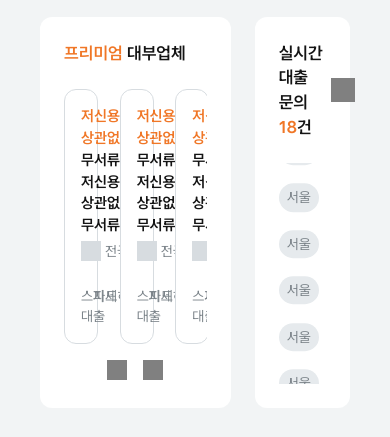
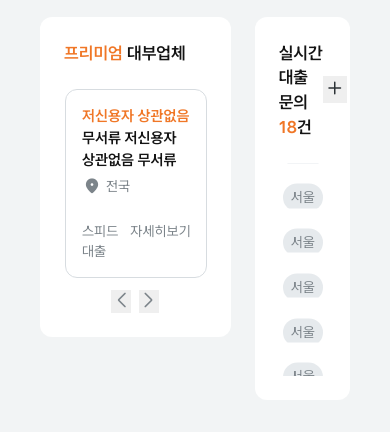
Before and after one commit to zegiha/loan_website, a Next.js app: page / in a window 390 px wide. Shown: the part 1357-1794 px from the top of the page. Built offline with nearby package versions, Linux system fonts and the light colour scheme.

Commit message:
feat: PremiumBannerAndRealTimeLoanSection의 아이콘 적용 및 반응형 대응

```diff
--- a/components/molecules/premiumCard/PremiumCard.tsx
+++ b/components/molecules/premiumCard/PremiumCard.tsx
@@ -2,6 +2,7 @@ import Typo from "@/components/atoms/typo/Typo";
 import style from './premiumCard.module.scss';
 import {Col, Divider, Row} from "@/components/atoms/layout";
 import {semantic} from "@/shared/color";
+import {LocationIcon} from "@/components/atoms/icons";
 
 export default function PremiumCard() {
   return (
@@ -14,7 +15,11 @@ export default function PremiumCard() {
           무서류 저신용자 상관없음 무서류
         </Typo.Contents>
         <Row gap={4} alignItems={'center'}>
-          <div style={{width: 20, height: 20}} className={semantic.containerContainerHighest}/>
+          <LocationIcon
+            size={20}
+            color={'dim'}
+            fill
+          />
           <Typo.Contents color={'dim'}>
             전국
           </Typo.Contents>
--- a/components/molecules/section/Section.tsx
+++ b/components/molecules/section/Section.tsx
@@ -2,9 +2,18 @@ import style from './section.module.scss';
 import {Col} from "@/components/atoms/layout";
 import {semantic} from "@/shared/color";
 
-export default function Section({backgroundColor, children}: {backgroundColor?: 'surface' | 'surfaceDim', children: React.ReactNode}) {
+export default function Section({
+  backgroundColor,
+  children,
+  ref
+}: {
+  backgroundColor?: 'surface' | 'surfaceDim',
+  children: React.ReactNode,
+  ref?: React.MutableRefObject<HTMLDivElement | null>
+}) {
   return (
     <Col
+      ref={ref}
       width={'fill'}
       gap={24}
       className={`${style.section} ${backgroundColor === 'surface' ? semantic.surfaceSurface : semantic.surfaceSurfaceDim}`}
--- a/components/organisms/premiumBanner/PremiumBanner.tsx
+++ b/components/organisms/premiumBanner/PremiumBanner.tsx
@@ -3,15 +3,48 @@
 import {Swiper, SwiperSlide} from "swiper/react";
 import {Navigation, Autoplay} from "swiper/modules";
 import PremiumCard from "@/components/molecules/premiumCard/PremiumCard";
-import {useRef} from "react";
+import {useEffect, useRef, useState} from "react";
 import type { Swiper as SwiperType } from "swiper";
 import {BaseButton, iconButton} from "@/components/atoms/inputs";
 import {Col, Row} from "@/components/atoms/layout";
+import {ArrowIcon} from "@/components/atoms/icons";
 
-export default function PremiumBanner({cardNumber}: {cardNumber: number}) {
+export default function PremiumBanner({defaultCardNumber}: {defaultCardNumber: number}) {
   const swiperRef = useRef<SwiperType>();
+  const [cardNumber, setCardNumber] = useState(defaultCardNumber);
+  const wrapperRef = useRef<HTMLDivElement | null>(null);
+
+  useEffect(() => {
+    const handleResize = () => {
+      if (wrapperRef.current) {
+        const width = wrapperRef.current.offsetWidth;
+
+        if (width > 538 && cardNumber !== defaultCardNumber) {
+          setCardNumber(defaultCardNumber);
+        } else if (378 < width && width <= 538 && cardNumber !== 2) {
+          setCardNumber(2);
+        } else if (width <= 378 && cardNumber !== 1) {
+          setCardNumber(1);
+        }
+      }
+    };
+
+    handleResize();
+
+    window.addEventListener('resize', handleResize);
+
+    return () => {
+      window.removeEventListener('resize', handleResize);
+    };
+  }, [defaultCardNumber, cardNumber]);
+
   return (
-    <Col gap={12} width={'fill'} alignItems={'center'}>
+    <Col
+      ref={wrapperRef}
+      gap={12}
+      width={'fill'}
+      alignItems={'center'}
+    >
       <Swiper
         onSwiper={(swiper) => {
           swiperRef.current = swiper;
@@ -25,6 +58,9 @@ export default function PremiumBanner({cardNumber}: {cardNumber: number}) {
         spaceBetween={24}
         slidesPerGroup={cardNumber}
         slidesPerView={cardNumber}
+        style={{
+          paddingLeft: 1,
+        }}
       >
         {Array.from({length: 20}, (_, index) => index + 1).map((_, i) => (
           <SwiperSlide key={i}>
@@ -34,16 +70,23 @@ export default function PremiumBanner({cardNumber}: {cardNumber: number}) {
       </Swiper>
       <Row gap={8}>
         <BaseButton
-          className={`${iconButton.iconButtonPadding4}`}
+          className={`${iconButton.iconButton28}`}
           onClick={() => {swiperRef.current?.slidePrev(240)}}
         >
-          <div style={{width: 20, height: 20, background: 'grey'}} />
+          <ArrowIcon
+            size={20}
+            color={'dim'}
+            deg={180}
+          />
         </BaseButton>
         <BaseButton
-          className={`${iconButton.iconButtonPadding4}`}
+          className={`${iconButton.iconButton28}`}
           onClick={() => {swiperRef.current?.slideNext(240)}}
         >
-          <div style={{width: 20, height: 20, background: 'grey'}} />
+          <ArrowIcon
+            size={20}
+            color={'dim'}
+          />
         </BaseButton>
       </Row>
     </Col>
--- a/features/home/PremiumBannerAndRealTimeLoanSection/PremiumBannerAndRealTimeLoanSection.tsx
+++ b/features/home/PremiumBannerAndRealTimeLoanSection/PremiumBannerAndRealTimeLoanSection.tsx
@@ -43,7 +43,7 @@ export default function PremiumBannerAndRealTimeLoanSection() {
               </span>
               대부업체
             </Typo.SubBody>
-            <PremiumBanner cardNumber={3} />
+            <PremiumBanner defaultCardNumber={3} />
           </Box>
           <Box className={style.smallBox} inlineStyle={{
             height: `${bannerHeight}px`,
--- a/features/home/PremiumBannerAndRealTimeLoanSection/RealTimeLoanSection.tsx
+++ b/features/home/PremiumBannerAndRealTimeLoanSection/RealTimeLoanSection.tsx
@@ -6,6 +6,7 @@ import style from "@/features/home/PremiumBannerAndRealTimeLoanSection/premiumBa
 import {Swiper, SwiperSlide} from "swiper/react";
 import {Autoplay} from "swiper/modules";
 import React from "react";
+import {PlusIcon} from "@/components/atoms/icons";
 
 export default function RealTimeLoanSection({bannerHeight}: {bannerHeight: number}) {
   return (
@@ -19,10 +20,10 @@ export default function RealTimeLoanSection({bannerHeight}: {bannerHeight: numbe
           건
         </Typo.SubBody>
         <BaseButton
-          className={`${iconButton.iconButtonPadding8}`}
+          className={`${iconButton.iconButton40}`}
           onClick={() => {}}
         >
-          <div style={{width: 24, height: 24, background: 'grey'}} />
+          <PlusIcon/>
         </BaseButton>
       </Row>
       <Col width={'fill'} className={style.realTimeLoanContainer}>
@@ -54,7 +55,7 @@ function RealTimeLoan() {
       gap={12}
       alignItems={'center'}
       width={'fill'}
-      style={{padding: '4px 0', cursor: 'pointer'}}
+      className={style.realTimeLoan}
     >
       <Row
         gap={8}
@@ -66,7 +67,7 @@ function RealTimeLoan() {
             서울
           </Typo.Contents>
         </div>
-        <Typo.Contents width={'fill'}>
+        <Typo.Contents width={'fill'} textOverflowLine={1}>
           대학생 등록금 제출
         </Typo.Contents>
       </Row>
--- a/features/home/PremiumBannerAndRealTimeLoanSection/premiumBannerAndRealTimeLoanSection.module.scss
+++ b/features/home/PremiumBannerAndRealTimeLoanSection/premiumBannerAndRealTimeLoanSection.module.scss
@@ -39,6 +39,15 @@
 .realTimeLoanWrapper {
   transition: all 0.1s linear;
 }
-.test {
-  transition: all 0s;
+
+.realTimeLoan {
+  background-color: semantic.$container-containerLow;
+  padding: 4px;
+  cursor: pointer;
+  transition: ani.$leaveTransition;
+  border-radius: 6px;
+  &:hover {
+    transition: ani.$onTransition;
+    background-color: semantic.$container-containerNormal;
+  }
 }
```
